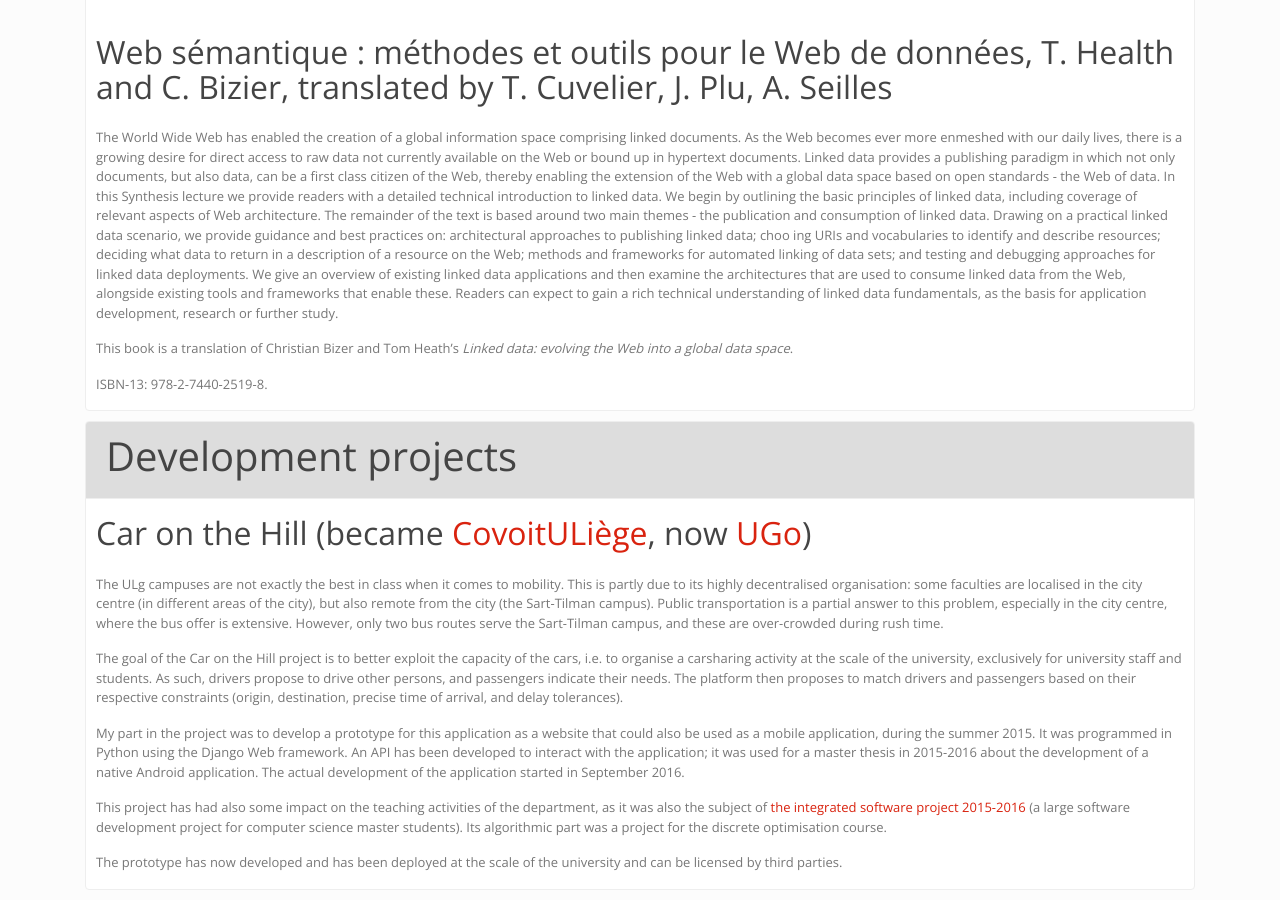
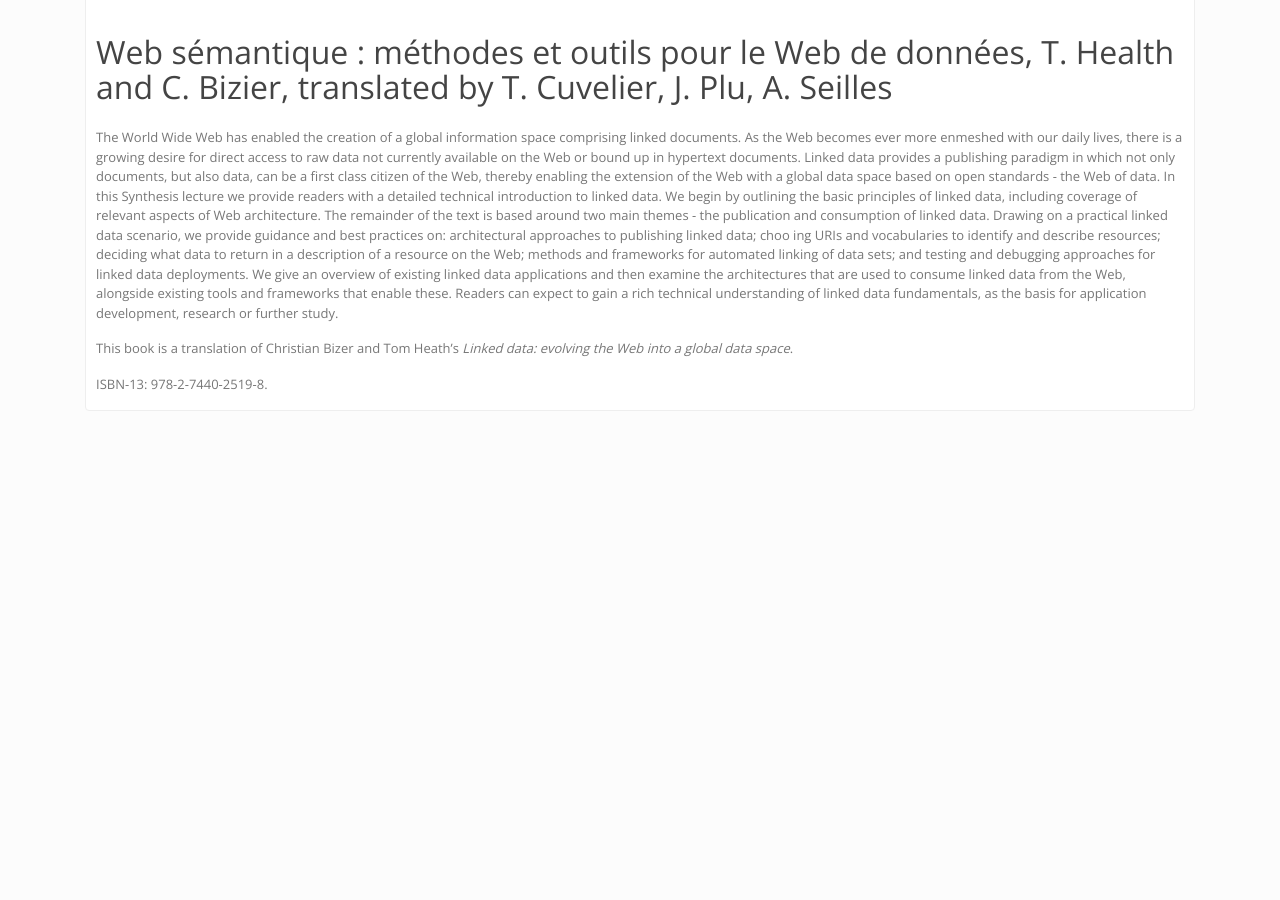
Before and after one commit to dourouc05/dourouc05.github.io, a Jekyll site: the page built from research.md, in a window 1280 px wide and 900 px high, scrolled down 3584 px. Built offline with Jekyll 4.4.1, drawn with Linux system fonts in a browser that asks for light colours; a script that is not in the unit is left out; after the commit the page ends 4005 px from its top, so only the background shows below that.

Commit message:
Update research.md

```diff
--- a/research.md
+++ b/research.md
@@ -131,18 +131,3 @@ This book is a translation of Christian Bizer and Tom Heath's *Linked data: evol
 ISBN-13: 978-2-7440-2519-8.
 
 {% include card_end.html %}
-{% include card_begin.html title="Development projects" %}
-
-## Car on the Hill (became [CovoitULiège](https://covoituliege.ulg.ac.be/), now [UGo](https://ugo.be/))
-
-The ULg campuses are not exactly the best in class when it comes to mobility. This is partly due to its highly decentralised organisation: some faculties are localised in the city centre (in different areas of the city), but also remote from the city (the Sart-Tilman campus). Public transportation is a partial answer to this problem, especially in the city centre, where the bus offer is extensive. However, only two bus routes serve the Sart-Tilman campus, and these are over-crowded during rush time.
-
-The goal of the Car on the Hill project is to better exploit the capacity of the cars, i.e. to organise a carsharing activity at the scale of the university, exclusively for university staff and students. As such, drivers propose to drive other persons, and passengers indicate their needs. The platform then proposes to match drivers and passengers based on their respective constraints (origin, destination, precise time of arrival, and delay tolerances).
-
-My part in the project was to develop a prototype for this application as a website that could also be used as a mobile application, during the summer 2015. It was programmed in Python using the Django Web framework. An API has been developed to interact with the application; it was used for a master thesis in 2015-2016 about the development of a native Android application. The actual development of the application started in September 2016.
-
-This project has had also some impact on the teaching activities of the department, as it was also the subject of [the integrated software project 2015-2016](http://web.archive.org/web/20160811161723/http://www.montefiore.ulg.ac.be/~proj0010/) (a large software development project for computer science master students). Its algorithmic part was a project<!-- http://www.montefiore.ulg.ac.be/~tcuvelier/files/math0462-2015/P2_statement.pdf --> for the discrete optimisation course.
-
-The prototype has now developed and has been deployed at the scale of the university and can be licensed by third parties.
-
-{% include card_end.html %}
```
